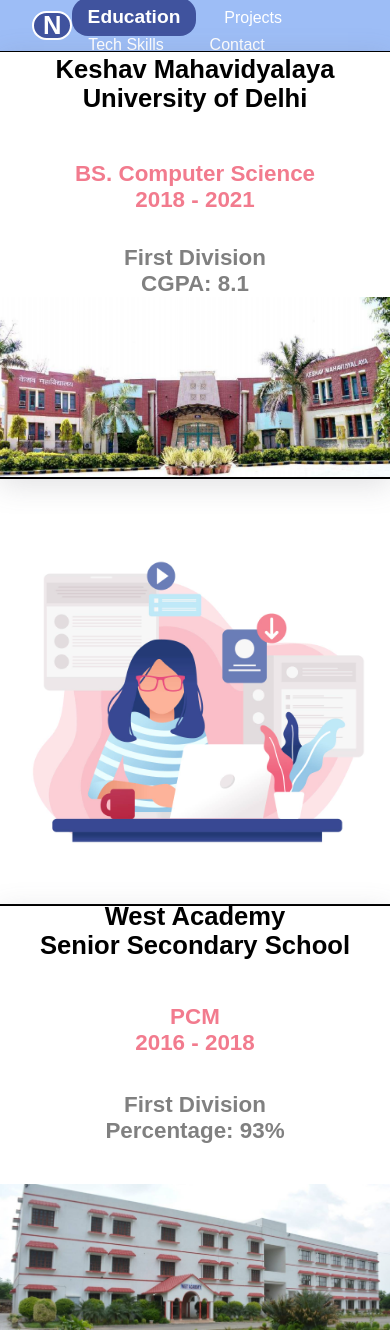
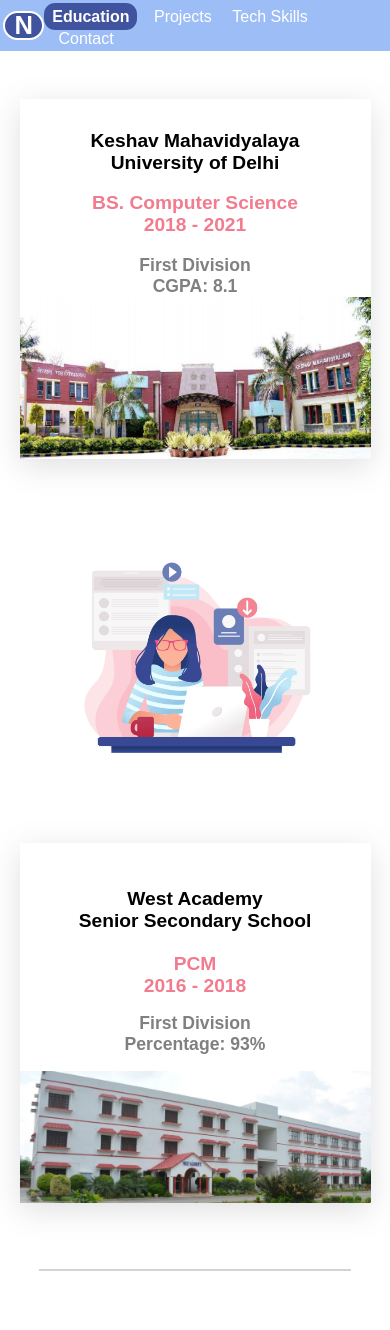
Before and after one commit to nikitaaggarwal9/Portfolio, a plain HTML site: page main.html in a window 390 px wide. Shown: the top 1330 px of the page. Drawn offline with Linux system fonts and the light colour scheme.

Commit message:
education responsive

```diff
--- a/education.css
+++ b/education.css
@@ -38,7 +38,7 @@ body::-webkit-scrollbar {
     flex-direction: row;
     justify-content: center;
     align-items: center;
-    text-decoration:wavy;
+    text-decoration: wavy;
     font-size: 2.1rem;
     font-weight: bold;
     color: white;
@@ -100,19 +100,20 @@ span {
     justify-content: flex-end;
     align-items: center;
 }
-.clg{
+
+.clg {
     box-shadow: rgba(100, 100, 111, 0.2) 0px 7px 29px 0px;
 }
 
 
-.clg h1{
+.clg h1 {
     position: relative;
     bottom: 2.5rem;
     margin-top: 0;
     margin-bottom: 0;
     font-size: 1.6rem;
     /* position: flex-start; */
-    font-family:Arial, Helvetica, sans-serif;
+    font-family: Arial, Helvetica, sans-serif;
     color: black;
     /* background: -webkit-repeating-linear-gradient(#fccfd6, #b92a46, #f27b8e);
     -webkit-background-clip: text;
@@ -120,44 +121,46 @@ span {
 
 
 }
+
 .education .uni {
     margin-bottom: 2.5rem;
 }
 
-.clg h2{
+.clg h2 {
     position: relative;
     bottom: 2rem;
     margin-top: 0;
     margin-bottom: 0;
     font-size: 1.4rem;
-    font-family:Arial, Helvetica, sans-serif;
+    font-family: Arial, Helvetica, sans-serif;
     color: #f27b8e;
     /* background: -webkit-repeating-linear-gradient(#fccfd6, #b92a46, #f27b8e);
     -webkit-background-clip: text;
     -webkit-text-fill-color: transparent; */
 
 }
-.clg h3{
+
+.clg h3 {
     position: relative;
     top: 0rem;
     bottom: 1rem;
     margin-top: 0;
     margin-bottom: 0;
     font-size: 1.4rem;
-    font-family:Arial, Helvetica, sans-serif;
+    font-family: Arial, Helvetica, sans-serif;
     color: gray;
     /* background: -webkit-repeating-linear-gradient(#fccfd6, #b92a46, #f27b8e);
     -webkit-background-clip: text;
     -webkit-text-fill-color: transparent; */
 
 }
+
 /* .clg:hover{
     background-image: url(./media/kmv_logo.jpg);
 } */
-.imag{
+.imag {}
 
-}
-.sch{
+.sch {
     box-shadow: rgba(100, 100, 111, 0.2) 0px 7px 29px 0px;
 }
 
@@ -165,49 +168,51 @@ span {
     background-image: url(./media/wass_logo.png);
 } */
 
-.sch h1{
+.sch h1 {
     position: relative;
     bottom: 5rem;
     margin-top: 0;
     margin-bottom: 0;
     font-size: 1.6rem;
     /* position: flex-start; */
-    font-family:Arial, Helvetica, sans-serif;
+    font-family: Arial, Helvetica, sans-serif;
     color: black;
     /* background: -webkit-repeating-linear-gradient(#fccfd6, #b92a46, #f27b8e);
     -webkit-background-clip: text;
     -webkit-text-fill-color: transparent; */
 }
 
-.sch h2{
+.sch h2 {
     position: relative;
     bottom: 4.7rem;
     /* top:0rem; */
     margin-top: 0;
     margin-bottom: 0;
     font-size: 1.4rem;
-    font-family:Arial, Helvetica, sans-serif;
+    font-family: Arial, Helvetica, sans-serif;
     color: #f27b8e;
     /* background: -webkit-repeating-linear-gradient(#fccfd6, #b92a46, #f27b8e);
     -webkit-background-clip: text;
     -webkit-text-fill-color: transparent; */
 
 }
-.sch h3{
+
+.sch h3 {
     position: relative;
     /* top: 0rem; */
     bottom: 2.5rem;
     margin-top: 0;
     margin-bottom: 0;
     font-size: 1.4rem;
-    font-family:Arial, Helvetica, sans-serif;
+    font-family: Arial, Helvetica, sans-serif;
     color: gray;
     /* background: -webkit-repeating-linear-gradient(#fccfd6, #b92a46, #f27b8e);
     -webkit-background-clip: text;
     -webkit-text-fill-color: transparent; */
 
 }
-.education div img{
+
+.education div img {
     width: 100%;
     background-color: white;
 }
@@ -227,21 +232,21 @@ span {
         /* position: sticky; */
         top: 0;
         /* margin: 0; */
-        padding-left: 2rem;
-        padding-right: 2rem;
+        padding-left: .2rem;
+        padding-right: .2rem;
         z-index: 1;
     }
 
     .logo {
         height: 1.2rem;
-        width: 3rem;
+        width: 2rem;
         /* text-align: center; */
         display: flex;
         /* background-image: url(""); */
         flex-direction: row;
         justify-content: center;
         align-items: center;
-        text-decoration:wavy;
+        text-decoration: wavy;
         font-size: 1.6rem;
         font-weight: bold;
         color: white;
@@ -253,7 +258,7 @@ span {
     }
 
     span {
-        width: 6.7rem;
+        width: 5.2rem;
         margin-right: 0rem;
         font-size: 1rem;
         /* background-color: orange; */
@@ -267,20 +272,19 @@ span {
     }
 
     .active {
-        font-size: 1.2rem;
+        font-size: 1rem;
         font-weight: bold;
         /* text-decoration: underline; */
         /* text-underline-offset: .4rem; */
         color: white;
         background-color: #40539e;
-        padding: .5rem;
-        border-radius: 1rem;
+        padding: .3rem;
+        border-radius: .7rem;
         /* border-color: 1px solid white; */
     }
 
-
     .education {
-        height: 80rem;
+        height: 75rem;
         /* background-color: orange; */
         display: flex;
         flex-direction: column;
@@ -289,13 +293,134 @@ span {
     }
 
     .education div {
-        width: 100%;
-        height: 90%;
+        width: 90%;
+        height: 30%;
         /* background-color: pink; */
         display: flex;
         flex-direction: column;
         justify-content: flex-end;
         align-items: center;
-        border: 1px solid black;
+        /* border: 1px solid black; */
+    }
+
+
+    .clg h1 {
+        position: relative;
+        bottom: 1rem;
+        margin-top: 0;
+        margin-bottom: 0;
+        font-size: 1.2rem;
+        /* position: flex-start; */
+        font-family: Arial, Helvetica, sans-serif;
+        color: black;
+        /* background: -webkit-repeating-linear-gradient(#fccfd6, #b92a46, #f27b8e);
+    -webkit-background-clip: text;
+    -webkit-text-fill-color: transparent; */
+
+
+    }
+
+    .education .uni {
+        margin-bottom: 1.3rem;
+    }
+
+    .clg h2 {
+        position: relative;
+        bottom: 1.2rem;
+        margin-top: 0;
+        margin-bottom: 0;
+        font-size: 1.2rem;
+        font-family: Arial, Helvetica, sans-serif;
+        color: #f27b8e;
+        /* background: -webkit-repeating-linear-gradient(#fccfd6, #b92a46, #f27b8e);
+    -webkit-background-clip: text;
+    -webkit-text-fill-color: transparent; */
+
+    }
+
+    .clg h3 {
+        position: relative;
+        top: 0rem;
+        bottom: 0rem;
+        margin-top: 0;
+        margin-bottom: 0;
+        font-size: 1.1rem;
+        font-family: Arial, Helvetica, sans-serif;
+        color: gray;
+        /* background: -webkit-repeating-linear-gradient(#fccfd6, #b92a46, #f27b8e);
+    -webkit-background-clip: text;
+    -webkit-text-fill-color: transparent; */
+
+    }
+
+    /* .clg:hover{
+    background-image: url(./media/kmv_logo.jpg);
+} */
+    .education .imag{
+        height: 24%;
+        width: 85%;
+        /* border: 1px solid pink;
+        background-color: black; */
+    }
+    .education .imag img{
+        width: 80%;
+        /* border: 1px solid pink; */
+    }
+
+    .sch {
+        box-shadow: rgba(100, 100, 111, 0.2) 0px 7px 29px 0px;
+    }
+
+    /* .sch:hover{
+    background-image: url(./media/wass_logo.png);
+} */
+
+    .sch h1 {
+        position: relative;
+        bottom: 2rem;
+        margin-top: 0;
+        margin-bottom: 0;
+        font-size: 1.2rem;
+        /* position: flex-start; */
+        font-family: Arial, Helvetica, sans-serif;
+        color: black;
+        /* background: -webkit-repeating-linear-gradient(#fccfd6, #b92a46, #f27b8e);
+    -webkit-background-clip: text;
+    -webkit-text-fill-color: transparent; */
+    }
+
+    .sch h2 {
+        position: relative;
+        bottom: 2rem;
+        /* top:0rem; */
+        margin-top: 0;
+        margin-bottom: 0;
+        font-size: 1.2rem;
+        font-family: Arial, Helvetica, sans-serif;
+        color: #f27b8e;
+        /* background: -webkit-repeating-linear-gradient(#fccfd6, #b92a46, #f27b8e);
+    -webkit-background-clip: text;
+    -webkit-text-fill-color: transparent; */
+
+    }
+
+    .sch h3 {
+        position: relative;
+        /* top: 0rem; */
+        bottom: 1rem;
+        margin-top: 0;
+        margin-bottom: 0;
+        font-size: 1.1rem;
+        font-family: Arial, Helvetica, sans-serif;
+        color: gray;
+        /* background: -webkit-repeating-linear-gradient(#fccfd6, #b92a46, #f27b8e);
+    -webkit-background-clip: text;
+    -webkit-text-fill-color: transparent; */
+
+    }
+
+    .education div img {
+        width: 100%;
+        background-color: white;
     }
 }
```
